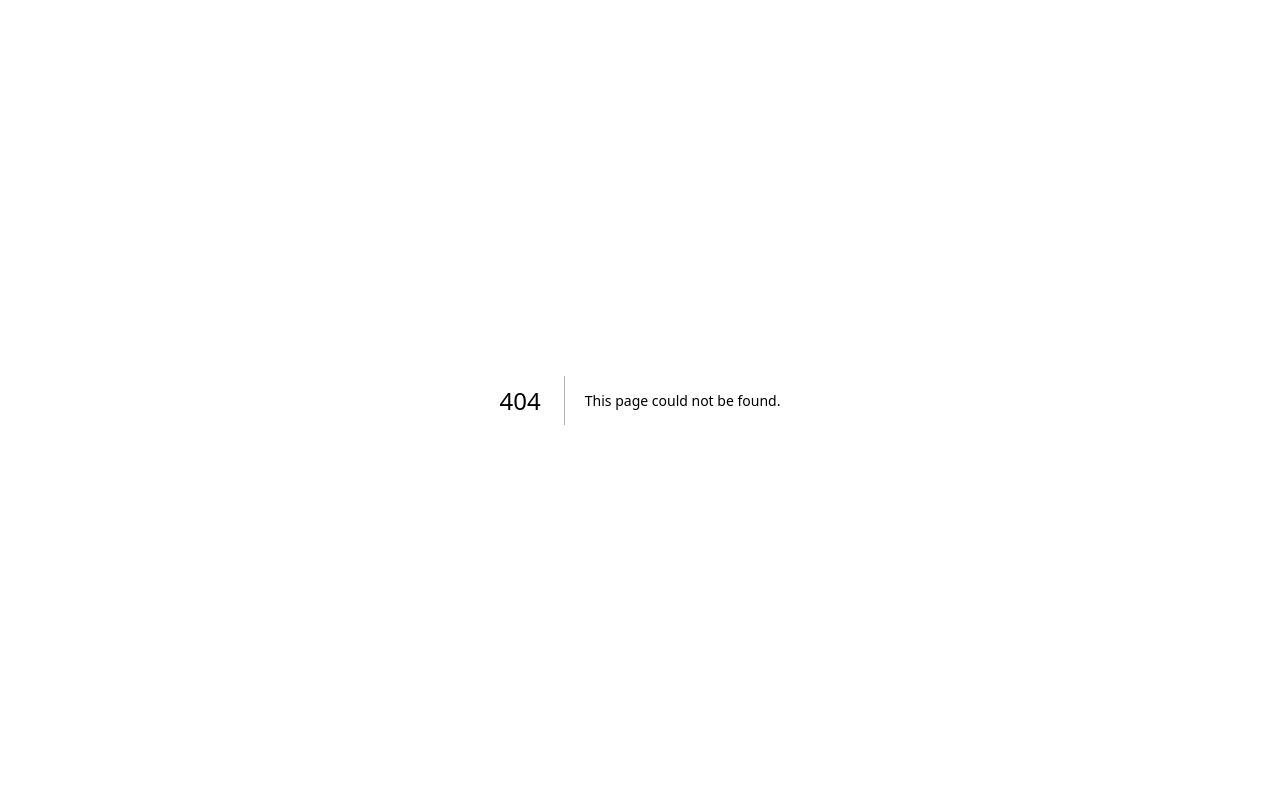
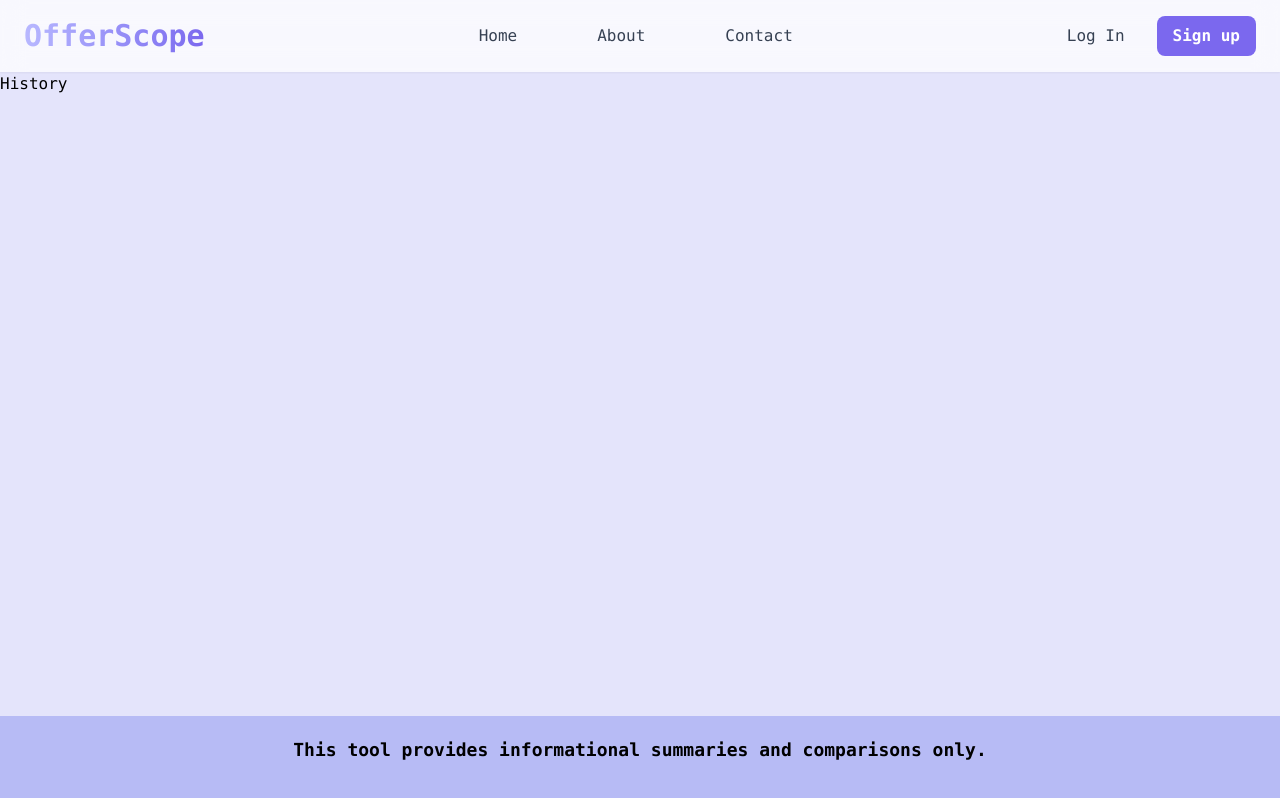
Before and after one commit to discreett/OfferScope, a Next.js app: page /history in a window 1280 px wide. Before the commit this address had no page. Built offline with nearby package versions, Linux system fonts and the light colour scheme.

Commit message:
History button in parse page

```diff
--- /dev/null
+++ b/app/history/page.tsx
@@ -0,0 +1,9 @@
+import History from '@/components/History'
+
+export default function HistoryPage() {
+    return (
+        <div>
+            <History />
+        </div>
+    )
+}
--- /dev/null
+++ b/components/History.tsx
@@ -0,0 +1,15 @@
+'use client'
+import NavBar from './Navbar'
+import Footer from './Footer'
+
+function History() {
+    return (
+        <main className="min-h-screen flex flex-col">
+            <NavBar />
+                <h1>History</h1>
+            <Footer />
+        </main>
+    )
+}
+
+export default History;
--- a/components/Parse.tsx
+++ b/components/Parse.tsx
@@ -2,6 +2,7 @@
 import Dropzone from "@/components/Dropzone";
 import Navbar from '@/components/Navbar';
 import Footer from '@/components/Footer';
+
 function myParse() {
     return (
         <main className="min-h-screen flex flex-col">
@@ -9,8 +10,19 @@ function myParse() {
                 <Navbar/>
                 <section>
                     <div className="text-center">
-                        <h1 className = "text-5xl text-center tracking-widest mb-15 mt-10">
-                            Compare your <span className="font-semibold tracking-wider bg-gradient-to-r from-[#B8B8FF] to-[#7B68EE] text-transparent bg-clip-text inline-block">Offers</span></h1>
+                        <h1 className="text-5xl tracking-widest mt-10 mb-6">
+                            Compare your <span className="font-semibold tracking-wider bg-gradient-to-r from-[#B8B8FF] to-[#7B68EE] text-transparent bg-clip-text inline-block">Offers</span>
+                        </h1>
+
+                        <div className="mb-8">
+                            <a
+                                className="bg-[#7B68EE] text-white px-6 py-3 rounded-lg font-semibold hover:bg-[#B6B8D6] hover:text-[#7B68EE] transition-colors shadow-md"
+                                href="/history"
+                            >
+                                View History
+                            </a>
+                        </div>
+
                         <Dropzone />
                     </div>
                 </section>
```
Also changed, not shown: app/history/actions.tsx (added).
